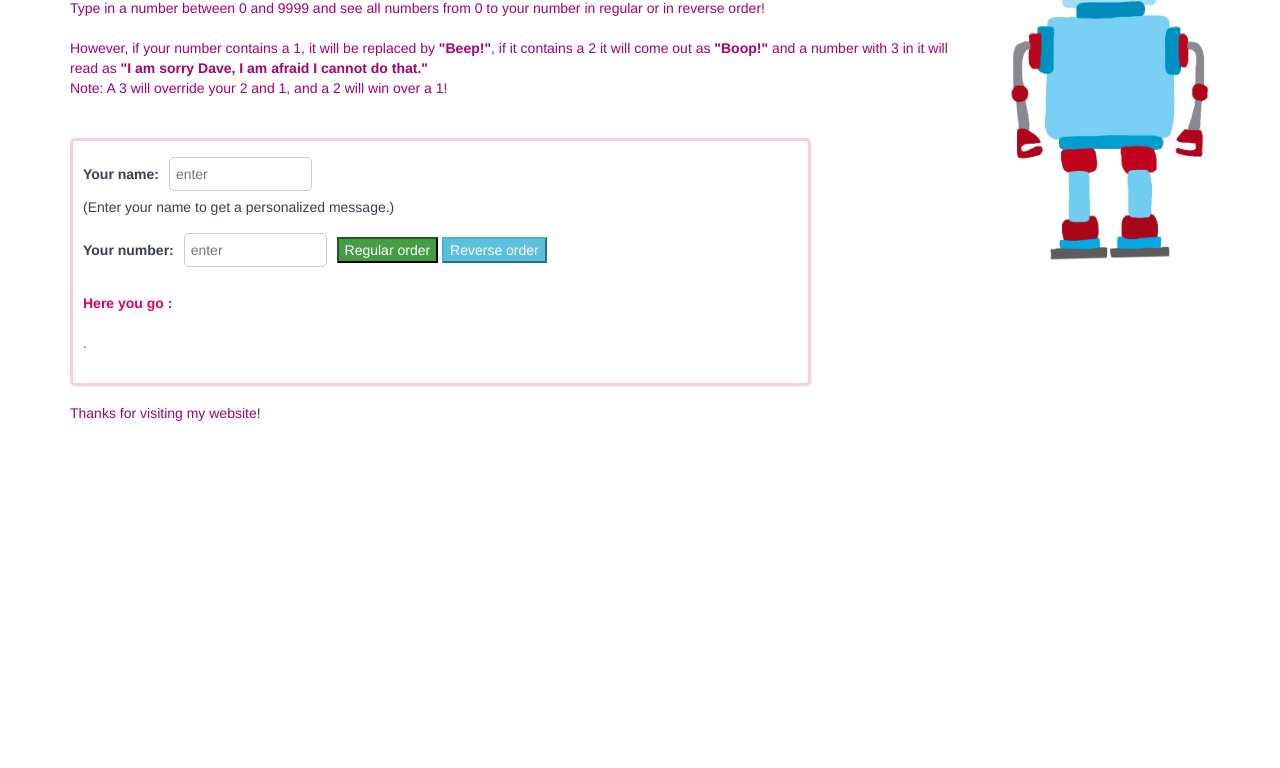
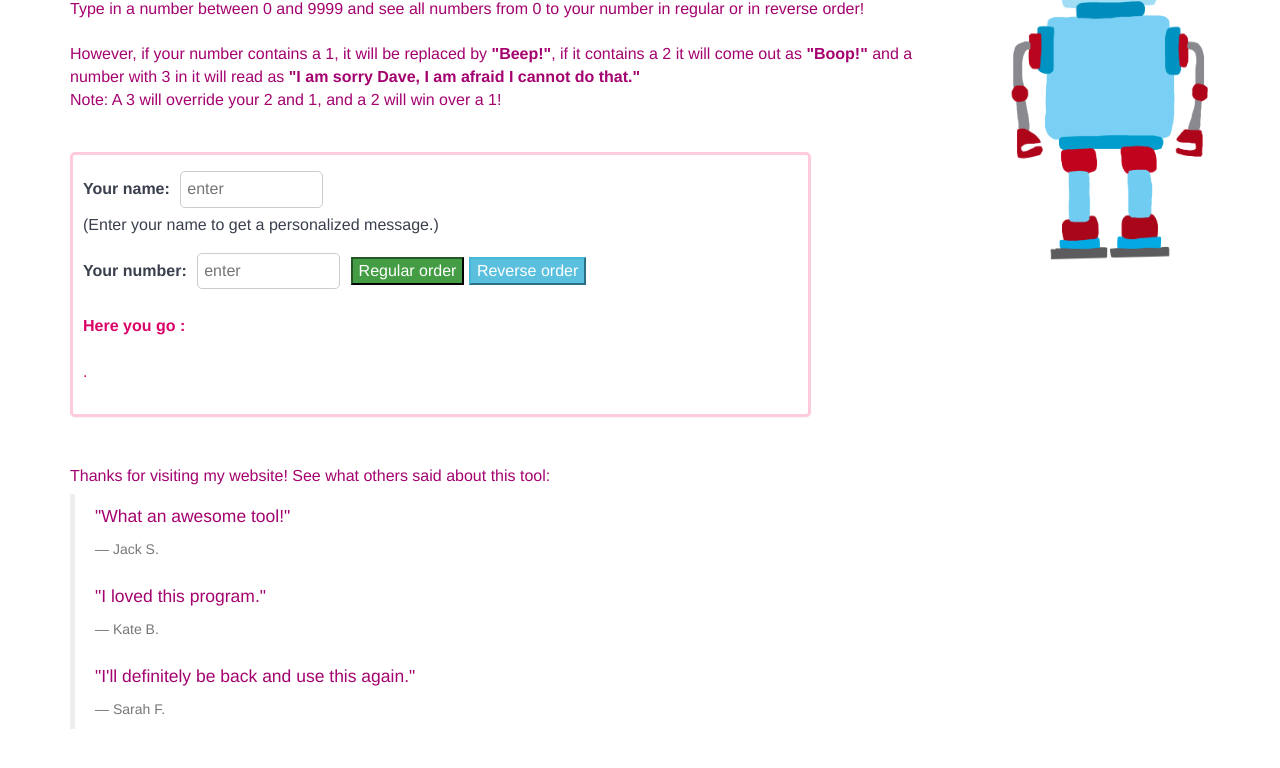
Before and after one commit to zsuzsannamangu/beep-boop, a plain HTML site: page index.html in a window 1280 px wide. Both pictures are taken after a click on the button "Regular order". Shown: the part 142-910 px from the top of the page. Before the commit the page ends 800 px from the top, so only its background shows below. Drawn offline with Linux system fonts and the light colour scheme.

Commit message:
add a blockquote at the end.

```diff
--- a/css/styles.css
+++ b/css/styles.css
@@ -9,6 +9,7 @@ body {
   padding: 20px 30px;
   margin: 20px 0;
   color: #393f4d;
+  font-size: 16px;
 }
 
 input {
@@ -54,4 +55,10 @@ img {
 .endMessage {
   display: none;
   color: #A4036F;
+  font-size: 16px;
+  padding-top: 20px;
 }
+
+.endMessage h5{
+  font-size: 16px;
+}
--- a/index.html
+++ b/index.html
@@ -42,7 +42,17 @@
     </div>
 
     <div class="endMessage">
-      <h5>Thanks for visiting my website!</h5>
+      <h5>Thanks for visiting my website! See what others said about this tool:</h5>
+      <blockquote>
+        <p>"What an awesome tool!"</p>
+        <footer>Jack S.</footer>
+        <br>
+        <p>"I loved this program."</p>
+        <footer>Kate B.</footer>
+        <br>
+        <p>"I'll definitely be back and use this again."</p>
+        <footer>Sarah F.</footer>
+      </blockquote>
     </div>
   </body>
 </html>
```
